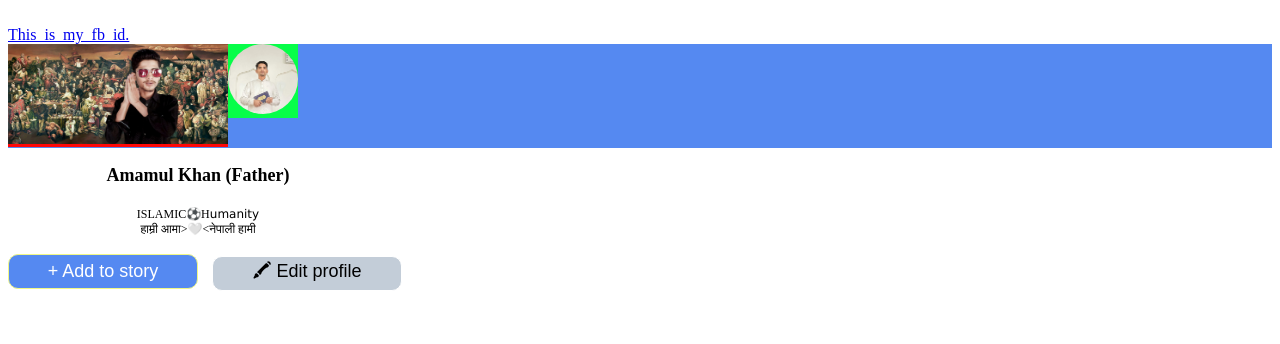
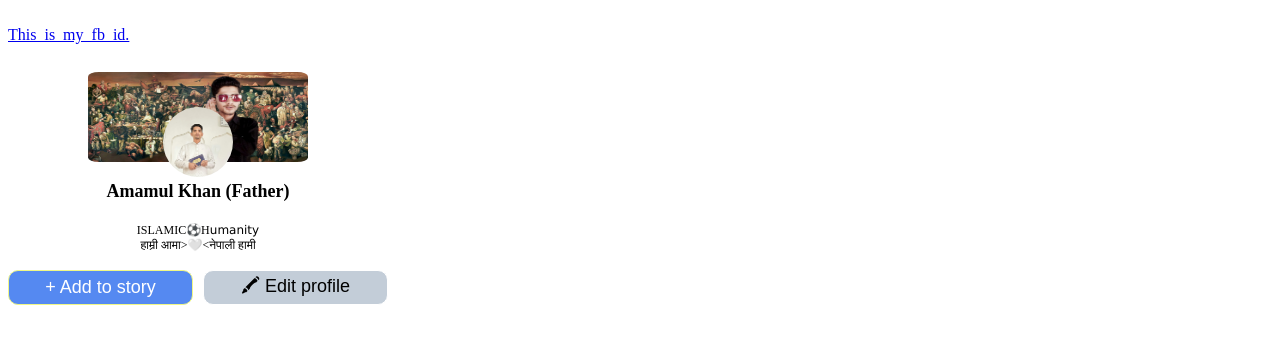
Before and after one commit to AmamulHaq/javascript, a PHP site: page /facebook.html in a window 1280 px wide. Shown: the top 344 px of the page. Run offline with PHP 8.4, Linux system fonts and the light colour scheme.

Commit message:
facebook profile interface

```diff
--- a/facebook.html
+++ b/facebook.html
@@ -4,6 +4,7 @@
     <meta charset="UTF-8" />
     <meta name="viewport" content="width=device-width, initial-scale=1.0" />
     <title>WORK SHOP on html</title>
+    <link rel="stylesheet" type="text/css" href="fb.css" />
     <br />
     <a href="https://www.facebook.com/profile.php?id=100023899232421"
       >This_is_my_fb_id.</a
@@ -13,10 +14,15 @@
   <body>
     <!-- HELLO HTML!! -->
     <div id="parent">
-      <span class="cphoto">
-        <img src="cphoto.jpg" alt="cover photo" height="100" width="220" />
-      </span>
-      <span class="photo">
+      <div class="cphoto">
+        <img
+          src="cphoto.jpg"
+          alt="cover photo"
+          height="90"
+          width="220"
+          style="border-radius: 5%"
+        />
+        <div class="photo">
           <img
             src="photo.jpg"
             alt="Good Person"
@@ -24,8 +30,10 @@
             width="70"
             style="border-radius: 50%"
           />
-      </span>
         </div>
+      </div>
+    </div>
+
     <br />
     <div class="text" style="font-size: 18px">
       <b>Amamul Khan (Father)</b>
@@ -40,12 +48,17 @@
 
     <!-- link of fb story from oval button -->
 
+    <div
+      id="button"
+      style="position: fixed; display: flex; align-items: center"
+    >
       <button class="story-button" onclick="redirectToURL()">
         + Add to story
       </button>
       <button class="edit-button" onclick="redirectToEditPage()">
         🖍 Edit profile
       </button>
+    </div>
 
     <script>
       function redirectToURL() {
@@ -59,7 +72,5 @@
           "https://www.facebook.com/profile.php?id=100023899232421";
       }
     </script>
-
-    <link rel="stylesheet" type="text/css" href="fb.css" />
   </body>
 </html>
--- a/fb.css
+++ b/fb.css
@@ -1,16 +1,23 @@
 #parent {
-  background-color: #5589f1;
-  height: "100";
-  width: "380";
+  height: 120px; /* Removed quotes around height value */
+  width: 380px; /* Removed quotes around width value */
   position: relative;
 }
 
 .cphoto {
-  background-color: #fe0707;
+  margin: auto;
+  position: relative; /* Changed from fixed to relative */
+  text-align: center; /* Center align the child elements */
+  top: 28px;
 }
+
 .photo {
-  background-color: #07fe49;
   position: absolute;
+  top: 35px; /* Adjusted the top position */
+  left: 50%; /* Center horizontally */
+  transform: translateX(-50%); /* Center horizontally */
+  border-radius: 50%;
+  border-color: #000000;
 }
 
 .story-button {
@@ -25,6 +32,7 @@
   font-size: 18px;
   text-align: center;
   cursor: pointer;
+  padding: "10px";
 }
 
 .edit-button {
@@ -40,6 +48,12 @@
   font-size: 18px;
   text-align: center;
   cursor: pointer;
+  padding: "10px";
+}
+
+#button {
+  height: 35px;
+  width: 380px;
 }
 .text {
   background-color: white;
```
Lines whose indentation alone changed are shown as unchanged.
